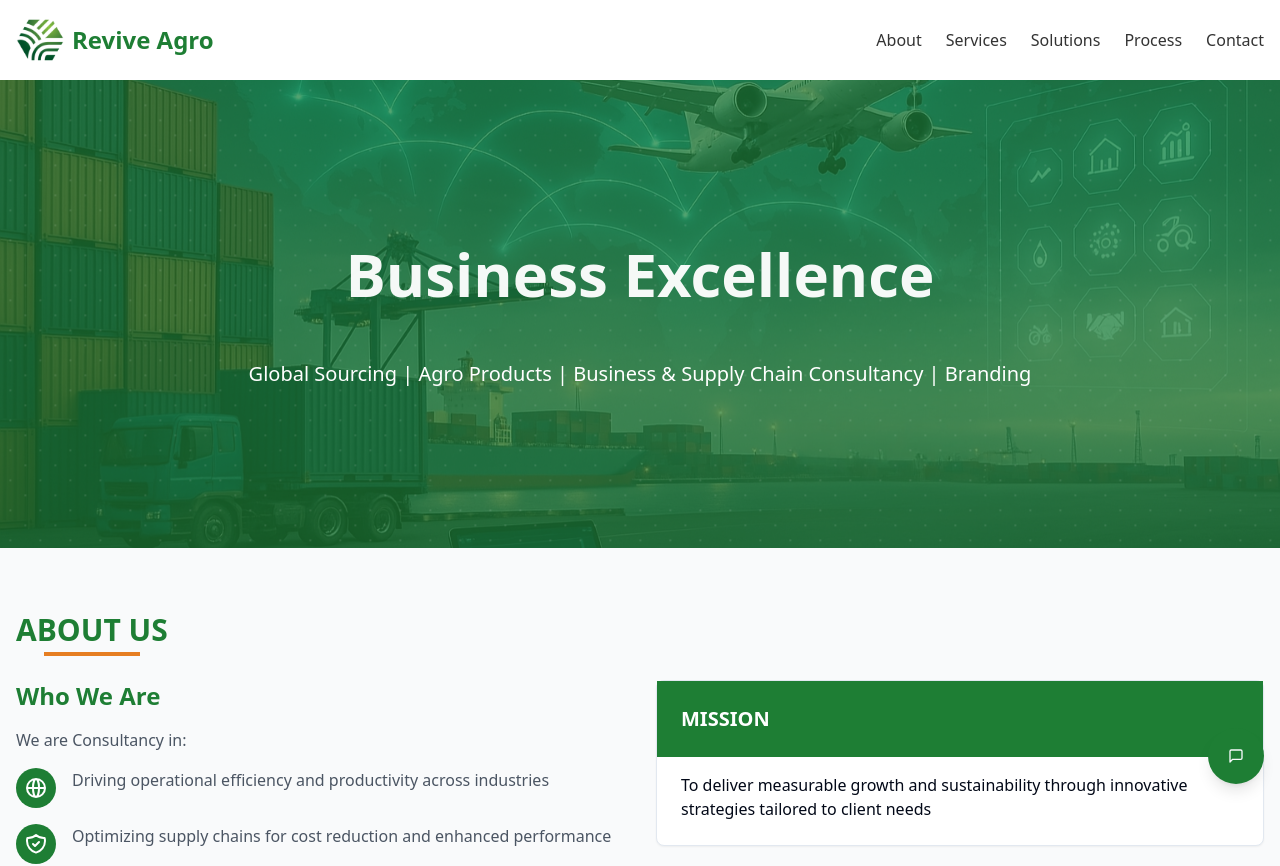
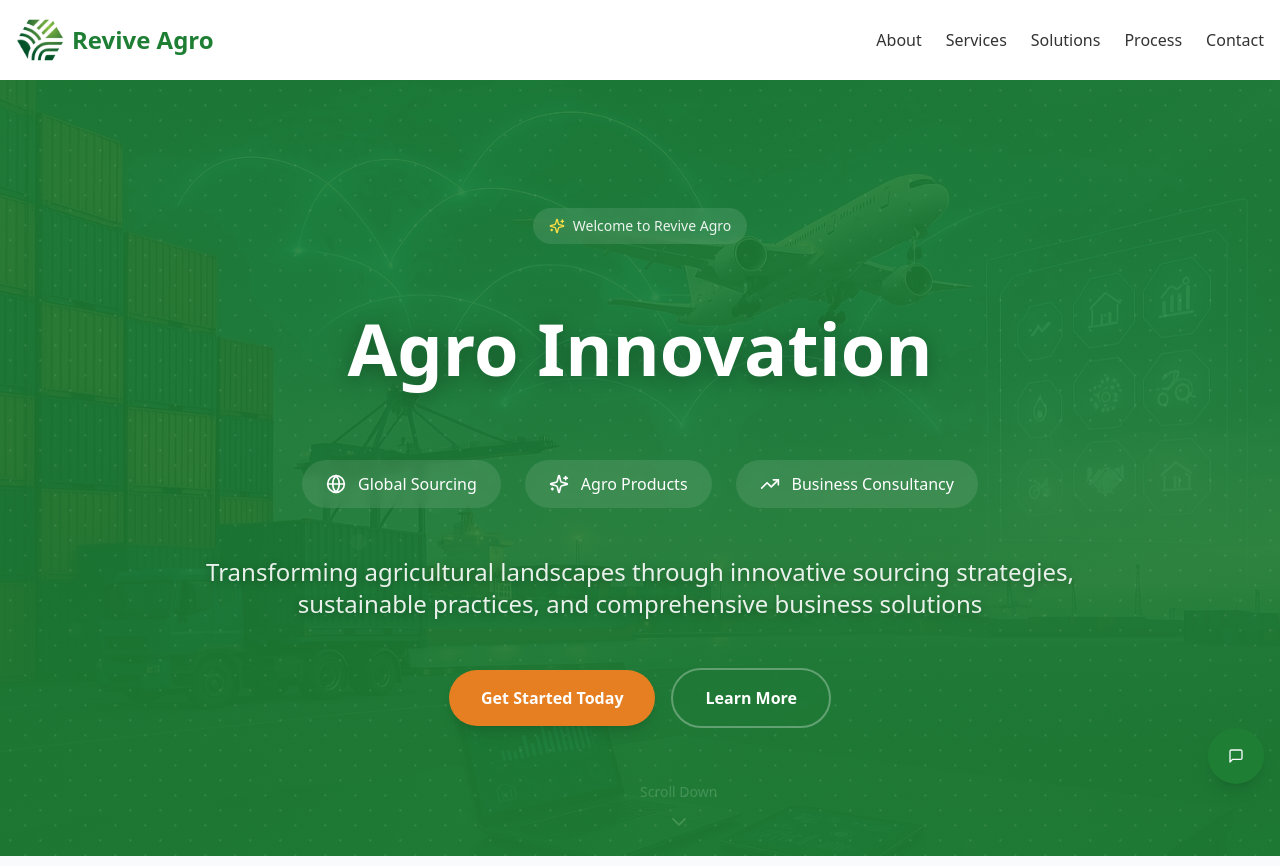
Before and after one commit to KaushanTharushka/imagify-web-architect, a React (Vite) app: page / in a window 1280 px wide. Shown: the top 866 px of the page. Built offline with nearby package versions, Linux system fonts and the light colour scheme.

Commit message:
Refactor: Redesign home page with animations
Redesigned the home page, incorporating new animations and a user-friendly, creative design while preserving the original background image.

```diff
--- a/src/components/Hero.tsx
+++ b/src/components/Hero.tsx
@@ -1,6 +1,7 @@
 
 import React, { useState, useEffect } from 'react';
 import { motion, AnimatePresence } from 'framer-motion';
+import { ChevronDown, Sparkles, Globe, TrendingUp } from 'lucide-react';
 
 const Hero: React.FC = () => {
   const [currentTitle, setCurrentTitle] = useState(0);
@@ -10,41 +11,206 @@ const Hero: React.FC = () => {
     "Business Excellence"
   ];
 
+  const features = [
+    { icon: Globe, text: "Global Sourcing", delay: 0.2 },
+    { icon: Sparkles, text: "Agro Products", delay: 0.4 },
+    { icon: TrendingUp, text: "Business Consultancy", delay: 0.6 }
+  ];
+
   useEffect(() => {
     const interval = setInterval(() => {
       setCurrentTitle((prev) => (prev + 1) % titles.length);
-    }, 3000);
+    }, 4000);
     return () => clearInterval(interval);
   }, []);
 
+  const scrollToNextSection = () => {
+    const nextSection = document.querySelector('#about');
+    if (nextSection) {
+      nextSection.scrollIntoView({ behavior: 'smooth' });
+    }
+  };
+
   return (
-    <section className="hero-section py-20 md:py-32">
-      <div className="container mx-auto px-4">
-        <div className="hero-content max-w-4xl mx-auto text-center">
-          <div className="h-24 md:h-28 lg:h-32 mb-6 flex items-center justify-center overflow-hidden">
+    <section className="hero-section py-20 md:py-32 relative overflow-hidden">
+      {/* Floating Elements Background */}
+      <div className="absolute inset-0 overflow-hidden pointer-events-none">
+        {[...Array(6)].map((_, i) => (
+          <motion.div
+            key={i}
+            className="absolute w-4 h-4 bg-white/10 rounded-full"
+            style={{
+              left: `${Math.random() * 100}%`,
+              top: `${Math.random() * 100}%`,
+            }}
+            animate={{
+              y: [-20, 20, -20],
+              x: [-10, 10, -10],
+              opacity: [0.3, 0.7, 0.3]
+            }}
+            transition={{
+              duration: 4 + Math.random() * 2,
+              repeat: Infinity,
+              ease: "easeInOut",
+              delay: i * 0.5
+            }}
+          />
+        ))}
+      </div>
+
+      <div className="container mx-auto px-4 relative z-10">
+        <div className="hero-content max-w-6xl mx-auto text-center">
+          {/* Animated Title Section */}
+          <motion.div
+            initial={{ opacity: 0, y: 30 }}
+            animate={{ opacity: 1, y: 0 }}
+            transition={{ duration: 0.8, ease: "easeOut" }}
+            className="mb-8"
+          >
+            <motion.div
+              className="inline-flex items-center px-4 py-2 bg-white/10 backdrop-blur-sm rounded-full mb-6"
+              initial={{ scale: 0 }}
+              animate={{ scale: 1 }}
+              transition={{ delay: 0.3, type: "spring", stiffness: 200 }}
+            >
+              <Sparkles className="w-4 h-4 text-yellow-300 mr-2" />
+              <span className="text-white/90 text-sm font-medium">Welcome to Revive Agro</span>
+            </motion.div>
+
+            <div className="h-32 md:h-36 lg:h-40 mb-6 flex items-center justify-center overflow-hidden">
               <AnimatePresence mode="wait">
                 <motion.h1
                   key={currentTitle}
-                initial={{ y: 50, opacity: 0 }}
-                animate={{ y: 0, opacity: 1 }}
-                exit={{ y: -50, opacity: 0 }}
-                transition={{ duration: 0.5 }}
-                className="text-3xl md:text-4xl lg:text-5xl xl:text-6xl font-bold text-white leading-tight"
+                  initial={{
+                    y: 60,
+                    opacity: 0,
+                    rotateX: -90,
+                    scale: 0.8
+                  }}
+                  animate={{
+                    y: 0,
+                    opacity: 1,
+                    rotateX: 0,
+                    scale: 1
+                  }}
+                  exit={{
+                    y: -60,
+                    opacity: 0,
+                    rotateX: 90,
+                    scale: 0.8
+                  }}
+                  transition={{
+                    duration: 0.6,
+                    ease: "easeInOut"
+                  }}
+                  className="text-4xl md:text-5xl lg:text-6xl xl:text-7xl font-bold text-white leading-tight"
+                  style={{
+                    textShadow: '0 4px 20px rgba(0,0,0,0.3)',
+                    perspective: '1000px'
+                  }}
                 >
                   {titles[currentTitle]}
                 </motion.h1>
               </AnimatePresence>
             </div>
+          </motion.div>
+
+          {/* Animated Features */}
+          <motion.div
+            initial={{ opacity: 0, y: 30 }}
+            animate={{ opacity: 1, y: 0 }}
+            transition={{ delay: 0.5, duration: 0.8 }}
+            className="flex flex-wrap justify-center gap-6 mb-12"
+          >
+            {features.map((feature, index) => (
+              <motion.div
+                key={index}
+                initial={{ opacity: 0, scale: 0 }}
+                animate={{ opacity: 1, scale: 1 }}
+                transition={{
+                  delay: feature.delay + 0.8,
+                  type: "spring",
+                  stiffness: 150,
+                  damping: 10
+                }}
+                whileHover={{
+                  scale: 1.1,
+                  y: -5
+                }}
+                className="flex items-center space-x-3 px-6 py-3 bg-white/10 backdrop-blur-sm rounded-full cursor-pointer group"
+              >
+                <feature.icon className="w-5 h-5 text-white group-hover:text-yellow-300 transition-colors duration-300" />
+                <span className="text-white font-medium text-sm md:text-base">{feature.text}</span>
+              </motion.div>
+            ))}
+          </motion.div>
+
+          {/* Main Description */}
           <motion.p
-            initial={{ opacity: 0 }}
-            animate={{ opacity: 1 }}
-            transition={{ delay: 0.3, duration: 0.8 }}
-            className="text-white text-lg md:text-xl mb-8"
+            initial={{ opacity: 0, y: 20 }}
+            animate={{ opacity: 1, y: 0 }}
+            transition={{ delay: 1.2, duration: 0.8 }}
+            className="text-white/90 text-lg md:text-xl lg:text-2xl mb-12 max-w-4xl mx-auto font-light leading-relaxed"
+            style={{ textShadow: '0 2px 10px rgba(0,0,0,0.3)' }}
           >
-            Global Sourcing | Agro Products | Business & Supply Chain Consultancy | Branding
+            Transforming agricultural landscapes through innovative sourcing strategies,
+            sustainable practices, and comprehensive business solutions
           </motion.p>
+
+          {/* CTA Buttons */}
+          <motion.div
+            initial={{ opacity: 0, y: 30 }}
+            animate={{ opacity: 1, y: 0 }}
+            transition={{ delay: 1.5, duration: 0.8 }}
+            className="flex flex-col sm:flex-row gap-4 justify-center items-center"
+          >
+            <motion.button
+              whileHover={{ scale: 1.05, y: -2 }}
+              whileTap={{ scale: 0.95 }}
+              className="px-8 py-4 bg-sourcing-orange text-white font-semibold rounded-full shadow-lg hover:shadow-xl transition-all duration-300 relative overflow-hidden group"
+              onClick={() => document.getElementById('contact')?.scrollIntoView({ behavior: 'smooth' })}
+            >
+              <span className="relative z-10">Get Started Today</span>
+              <motion.div
+                className="absolute inset-0 bg-white/20"
+                initial={{ scale: 0, opacity: 0 }}
+                whileHover={{ scale: 1, opacity: 1 }}
+                transition={{ duration: 0.3 }}
+              />
+            </motion.button>
+
+            <motion.button
+              whileHover={{ scale: 1.05, y: -2 }}
+              whileTap={{ scale: 0.95 }}
+              className="px-8 py-4 border-2 border-white/30 text-white font-semibold rounded-full backdrop-blur-sm hover:bg-white/10 transition-all duration-300"
+              onClick={() => document.getElementById('about')?.scrollIntoView({ behavior: 'smooth' })}
+            >
+              Learn More
+            </motion.button>
+          </motion.div>
         </div>
       </div>
+
+      {/* Animated Scroll Indicator */}
+      <motion.div
+        initial={{ opacity: 0, y: 20 }}
+        animate={{ opacity: 1, y: 0 }}
+        transition={{ delay: 2, duration: 0.8 }}
+        className="absolute bottom-8 left-1/2 transform -translate-x-1/2 cursor-pointer"
+        onClick={scrollToNextSection}
+      >
+        <motion.div
+          animate={{ y: [0, 10, 0] }}
+          transition={{ duration: 2, repeat: Infinity, ease: "easeInOut" }}
+          className="flex flex-col items-center text-white/70 hover:text-white transition-colors duration-300"
+        >
+          <span className="text-sm mb-2 font-medium">Scroll Down</span>
+          <ChevronDown className="w-6 h-6" />
+        </motion.div>
+      </motion.div>
+
+      {/* Gradient Overlay Enhancement */}
+      <div className="absolute inset-0 bg-gradient-to-b from-sourcing-green/70 via-sourcing-green/60 to-sourcing-green/80 pointer-events-none" />
     </section>
   );
 };
--- a/src/pages/Index.tsx
+++ b/src/pages/Index.tsx
@@ -35,21 +35,105 @@ const Index = () => {
     }
   }, []);
 
+  const sectionVariants = {
+    hidden: { opacity: 0, y: 50 },
+    visible: {
+      opacity: 1,
+      y: 0,
+      transition: {
+        duration: 0.8,
+        ease: "easeOut"
+      }
+    }
+  };
+
   return (
-    <div className="min-h-screen flex flex-col">
+    <div className="min-h-screen flex flex-col relative overflow-x-hidden">
+      {/* Enhanced Progress Bar */}
       <motion.div
-        className="fixed top-0 left-0 right-0 h-1 bg-sourcing-green z-[100] origin-left"
+        className="fixed top-0 left-0 right-0 h-1 bg-gradient-to-r from-sourcing-green via-sourcing-orange to-sourcing-green z-[100] origin-left"
         style={{ scaleX }}
       />
+
+      {/* Floating Background Elements */}
+      <div className="fixed inset-0 pointer-events-none overflow-hidden">
+        {[...Array(8)].map((_, i) => (
+          <motion.div
+            key={i}
+            className="absolute w-2 h-2 bg-sourcing-green/5 rounded-full"
+            style={{
+              left: `${Math.random() * 100}%`,
+              top: `${Math.random() * 100}%`,
+            }}
+            animate={{
+              y: [-30, 30, -30],
+              x: [-15, 15, -15],
+              scale: [1, 1.2, 1],
+              opacity: [0.1, 0.3, 0.1]
+            }}
+            transition={{
+              duration: 6 + Math.random() * 4,
+              repeat: Infinity,
+              ease: "easeInOut",
+              delay: i * 0.8
+            }}
+          />
+        ))}
+      </div>
+
       <Header />
-      <main className="flex-grow">
+
+      <main className="flex-grow relative">
         <Hero />
-        <AboutSection />
-        <SolutionsSection />
-        <ServicesSection />
-        <ProcessSection />
-        <ContactSection />
+
+        <motion.div
+          initial="hidden"
+          whileInView="visible"
+          viewport={{ once: true, margin: "-100px" }}
+          variants={sectionVariants}
+          id="about"
+        >
+          <AboutSection />
+        </motion.div>
+
+        <motion.div
+          initial="hidden"
+          whileInView="visible"
+          viewport={{ once: true, margin: "-100px" }}
+          variants={sectionVariants}
+        >
+          <SolutionsSection />
+        </motion.div>
+
+        <motion.div
+          initial="hidden"
+          whileInView="visible"
+          viewport={{ once: true, margin: "-100px" }}
+          variants={sectionVariants}
+        >
+          <ServicesSection />
+        </motion.div>
+
+        <motion.div
+          initial="hidden"
+          whileInView="visible"
+          viewport={{ once: true, margin: "-100px" }}
+          variants={sectionVariants}
+        >
+          <ProcessSection />
+        </motion.div>
+
+        <motion.div
+          initial="hidden"
+          whileInView="visible"
+          viewport={{ once: true, margin: "-100px" }}
+          variants={sectionVariants}
+          id="contact"
+        >
+          <ContactSection />
+        </motion.div>
       </main>
+
       <Footer />
       <ChatSupport />
     </div>
```
Lines whose indentation alone changed are shown as unchanged.
